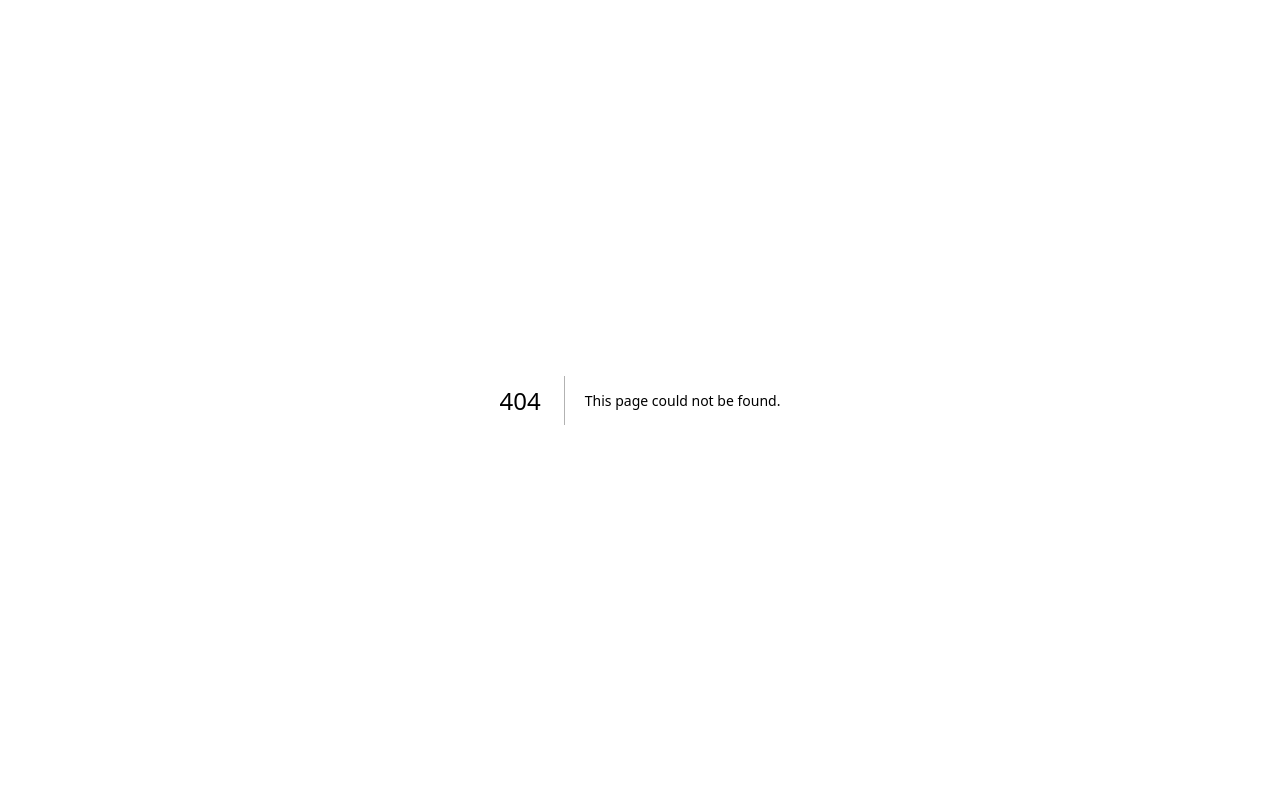
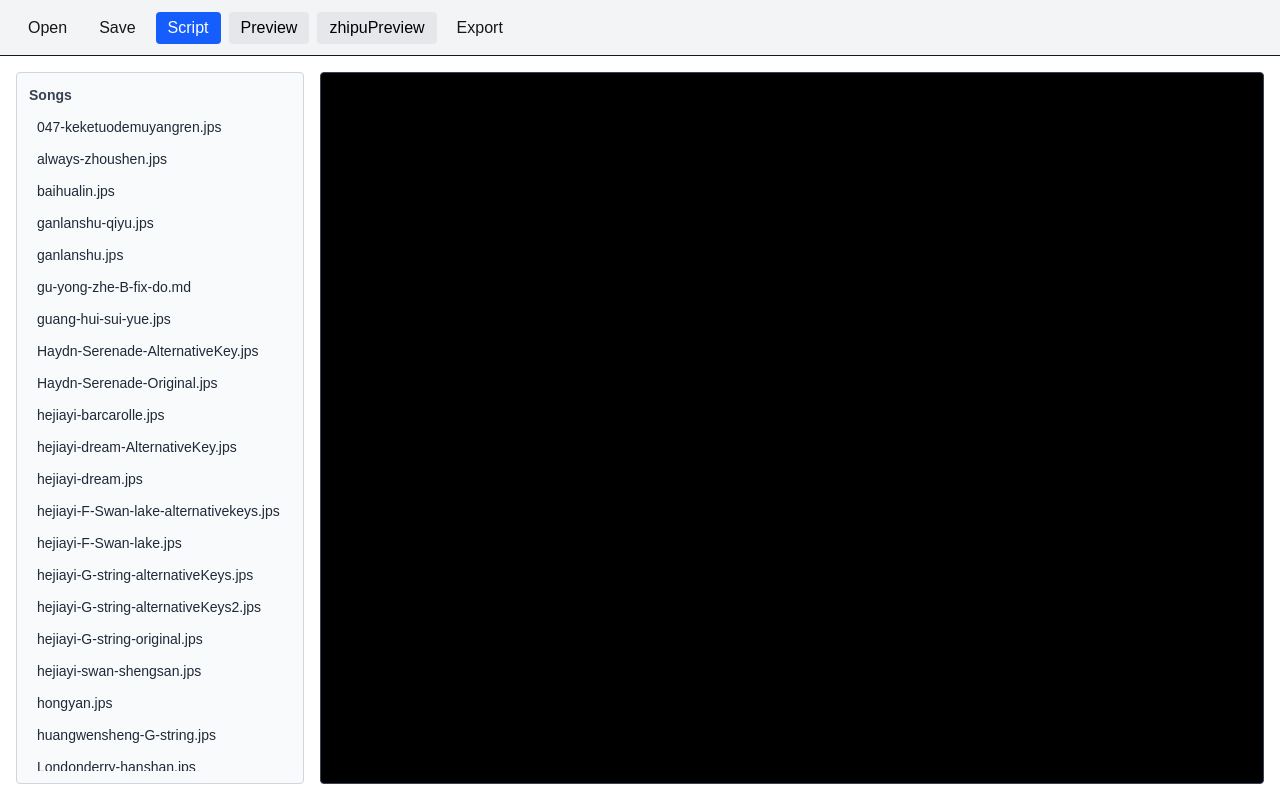
Before and after one commit to eat-sleep-code-repeat-it/mumupu, a Next.js app: page /zhipu in a window 1280 px wide. Before the commit this address had no page. Built offline with nearby package versions, Linux system fonts and the light colour scheme; no server answers.

Commit message:
comparison view

```diff
--- /dev/null
+++ b/app/api/jianpu/route.ts
@@ -0,0 +1,61 @@
+const DEFAULT_PAGE_CONFIG = {
+  biaoti_font: "Microsoft YaHei",
+  biaoti_size: "36",
+  body_margin_top: "40",
+  fubiaoti_size: "20",
+  geci_font: "Microsoft YaHei",
+  geci_size: "18",
+  height_cici: "10",
+  height_ciqu: "40",
+  height_shengbu: "0",
+  lianyinxian_type: "0",
+  margin_bottom: "80",
+  margin_left: "80",
+  margin_right: "80",
+  margin_top: "80",
+  page: "A4",
+  shuzi_font: "b",
+};
+
+export async function POST(request: Request) {
+  const input = await request.text();
+  const code = input.replace(/\r\n/g, "\n").replace(/\n/g, "&hh&");
+  const params = new URLSearchParams();
+  params.set("code", code);
+  params.set("customCode", "");
+  params.set("pageConfig", JSON.stringify(DEFAULT_PAGE_CONFIG));
+  params.set("pageNum", "-1");
+
+  const response = await fetch("http://zhipu.lezhi99.com/Zhipu-draw", {
+    method: "POST",
+    headers: {
+      Referer: "http://zhipu.lezhi99.com/Zhipu-index.html",
+      "User-Agent": "Mozilla/5.0 (X11; Linux x86_64) AppleWebKit/537.36 (KHTML, like Gecko) Chrome/63.0.3239.84 Safari/537.36",
+      "Content-Type": "application/x-www-form-urlencoded;charset=utf-8",
+    },
+    body: params.toString(),
+  });
+
+  if (!response.ok) {
+    return Response.json(
+      { error: `Zhipu request failed: ${response.status}` },
+      { status: 502 },
+    );
+  }
+
+  const text = await response.text();
+  const pages = text
+    .split("[fenye]")
+    .map((page) => page.replace(/\r/g, ""))
+    .filter((page) => page.trim().length > 0);
+
+  if (pages.length === 0) {
+    return Response.json(
+      { error: "Zhipu returned no SVG pages" },
+      { status: 502 },
+    );
+  }
+
+  const svg = pages[0].replace(/&/g, "+");
+  return Response.json({ svg });
+}
--- /dev/null
+++ b/app/api/songs/route.ts
@@ -0,0 +1,15 @@
+import { readdir } from "node:fs/promises";
+import path from "node:path";
+
+export async function GET() {
+  const songsPath = path.join(process.cwd(), "public", "songs");
+  const entries = await readdir(songsPath, { withFileTypes: true });
+  const files = entries
+    .filter((entry) => entry.isFile())
+    .map((entry) => entry.name)
+    .sort((a, b) => a.localeCompare(b));
+
+  return Response.json({
+    files,
+  });
+}
--- /dev/null
+++ b/app/zhipu/page.tsx
@@ -0,0 +1,185 @@
+"use client";
+
+import { useEffect, useState } from "react";
+
+export default function Zhipu() {
+  const [text, setText] = useState("");
+  const [songFiles, setSongFiles] = useState<string[]>([]);
+  const [selectedSong, setSelectedSong] = useState("");
+  const [svg, setSvg] = useState("");
+  const [mode, setMode] = useState<"script" | "preview" | "zhipuPreview">("script");
+
+  async function renderSvg(script: string): Promise<string> {
+    const response = await fetch("/api/translate", {
+      method: "POST",
+      headers: {
+        "Content-Type": "text/plain; charset=utf-8",
+      },
+      body: script,
+    });
+
+    if (!response.ok) {
+      throw new Error(`Request failed: ${response.status}`);
+    }
+
+    const data = await response.json();
+    return data.svg;
+  }
+
+  useEffect(() => {
+    fetch("/jps-files/memory-from-cats.jps")
+      .then((response) => {
+        if (!response.ok) {
+          return "";
+        }
+        return response.text();
+      })
+      .then((content) => setText(content))
+      .catch((error) => {
+        setText("");
+        console.error("Failed to load file:", error);
+      });
+  }, []);
+
+  useEffect(() => {
+    fetch("/api/songs")
+      .then((response) => {
+        if (!response.ok) {
+          return { files: [] as string[] };
+        }
+        return response.json() as Promise<{ files: string[] }>;
+      })
+      .then((data) => setSongFiles(data.files))
+      .catch((error) => {
+        setSongFiles([]);
+        console.error("Failed to load songs:", error);
+      });
+  }, []);
+
+  async function handleSongSelect(file: string) {
+    setMode("script");
+    try {
+      const response = await fetch(`/songs/${encodeURIComponent(file)}`);
+      if (!response.ok) {
+        throw new Error(`Request failed: ${response.status}`);
+      }
+      const content = await response.text();
+      setSelectedSong(file);
+      setText(content);
+    } catch (error) {
+      console.error("Failed to load selected song:", error);
+    }
+  }
+
+  async function handlePreview() {
+    try {
+      const nextSvg = await renderSvg(text);
+      setSvg(nextSvg);
+      setMode("preview");
+    } catch (error) {
+      console.error("Preview failed:", error);
+      setSvg("<div style=\"color:red; padding:16px;\">Preview failed. Check console for details.</div>");
+      setMode("preview");
+    }
+  }
+
+  async function handleZhipuPreview() {
+    try {
+      const response = await fetch("/api/jianpu", {
+        method: "POST",
+        headers: {
+          "Content-Type": "text/plain; charset=utf-8",
+        },
+        body: text,
+      });
+
+      if (!response.ok) {
+        throw new Error(`Request failed: ${response.status}`);
+      }
+
+      const data = await response.json();
+      setSvg(data.svg);
+      setMode("zhipuPreview");
+    } catch (error) {
+      console.error("Zhipu preview failed:", error);
+      setSvg("<div style=\"color:red; padding:16px;\">Zhipu preview failed. Check console for details.</div>");
+      setMode("zhipuPreview");
+    }
+  }
+
+  function handleScript() {
+    setMode("script");
+  }
+
+  const buttonClass = (active: boolean) =>
+    `rounded px-3 py-1 ${
+      active
+        ? "bg-blue-600 text-white"
+        : "bg-gray-200 text-black hover:bg-gray-300"
+    }`;
+
+  return (
+    <main className="flex h-screen flex-col">
+      {/* Navigation */}
+      <nav className="flex h-14 items-center gap-2 border-b bg-gray-100 px-4">
+        <button className="rounded px-3 py-1 hover:bg-gray-200">Open</button>
+        <button className="rounded px-3 py-1 hover:bg-gray-200">Save</button>
+        <button onClick={handleScript} className={buttonClass(mode === "script")}>Script</button>
+        <button
+          onClick={() => {
+            void handlePreview();
+          }}
+          className={buttonClass(mode === "preview")}>
+          Preview
+        </button>
+        <button
+          onClick={() => {
+            void handleZhipuPreview();
+          }}
+          className={buttonClass(mode === "zhipuPreview")}>
+          zhipuPreview
+        </button>
+        <button className="rounded px-3 py-1 hover:bg-gray-200">Export</button>
+      </nav>
+
+      {/* Editor */}
+      <div className="min-h-0 flex-1 p-4">
+        <div className="flex h-full min-h-0 gap-4">
+          <aside className="flex h-full min-h-0 w-72 shrink-0 flex-col rounded border border-gray-300 bg-gray-50 p-3">
+            <h2 className="mb-2 text-sm font-semibold text-gray-700">Songs</h2>
+            <ul className="min-h-0 flex-1 space-y-1 overflow-y-auto overflow-x-hidden text-sm text-gray-800">
+              {songFiles.map((file) => (
+                <li key={file}>
+                  <button
+                    type="button"
+                    onClick={() => {
+                      void handleSongSelect(file);
+                    }}
+                    className={`w-full truncate rounded px-2 py-1 text-left ${
+                      selectedSong === file
+                        ? "bg-blue-600 text-white"
+                        : "hover:bg-gray-200"
+                    }`}>
+                    {file}
+                  </button>
+                </li>
+              ))}
+            </ul>
+          </aside>
+          {mode === "script" ? (
+            <textarea
+              value={text}
+              onChange={(e) => setText(e.target.value)}
+              wrap="off"
+              className="h-full min-h-0 w-full min-w-0 resize-none rounded border border-gray-700 bg-black p-4 font-mono text-white outline-none placeholder:text-gray-500 focus:border-blue-500"
+            />
+          ) : (
+            <div className="h-full min-h-0 w-full min-w-0 overflow-auto rounded border border-gray-300 bg-white p-3">
+              <div dangerouslySetInnerHTML={{ __html: svg }} />
+            </div>
+          )}
+        </div>
+      </div>
+    </main>
+  );
+}
--- /dev/null
+++ b/bug-fixes/2026-08-19-api-songs-route-filesystem-path-resolution.md
@@ -0,0 +1,23 @@
+# API Songs Route Filesystem Path Resolution
+
+Date: 2026-08-19
+
+## Symptoms
+
+- Build failed with: `Module not found: Can't resolve '../../../public/songs'`.
+- The new `/api/songs` endpoint could not be bundled.
+
+## Root Cause
+
+- The route used `new URL("../../../public/songs", import.meta.url)` to resolve a directory path, which triggered bundler module resolution behavior incompatible with that folder reference.
+
+## Fix
+
+- Updated `app/api/songs/route.ts` to resolve the songs directory via `path.join(process.cwd(), "public", "songs")`.
+- Added `node:path` import and kept `readdir`-based directory listing logic unchanged.
+
+## Verification
+
+- `pnpm exec tsc --noEmit`
+- `pnpm exec next build`
+- No diagnostics in `app/api/songs/route.ts`
```
